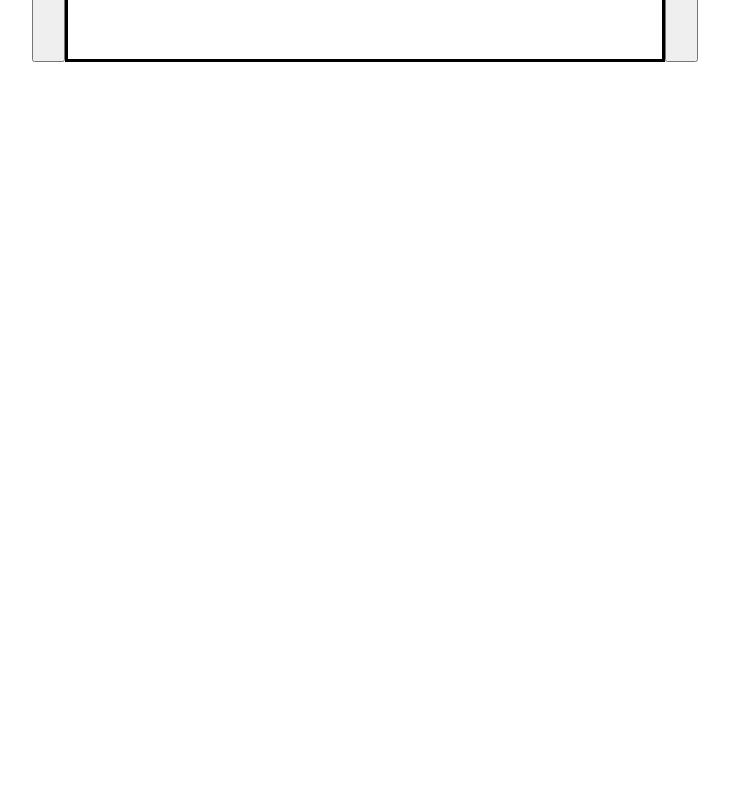
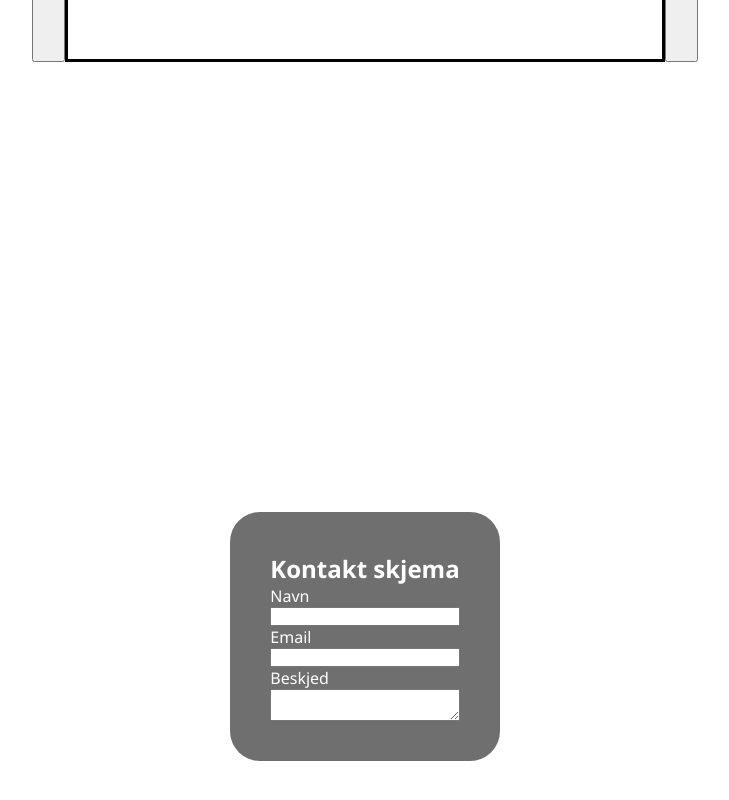
Before and after one commit to Erlandino/portfolio, a React (Create React App) app: page / in a window 1280 px wide. Shown: the part 2164-2964 px from the top of the page, without its empty margins (275-1004 px from the left). Before the commit the page ends 2400 px from the top, so only its background shows below. Built offline with nearby package versions, Linux system fonts and the light colour scheme.

Commit message:
contact skeleton done

```diff
--- a/src/App.js
+++ b/src/App.js
@@ -2,6 +2,7 @@ import React from "react";
 import Introduction from "./components/Introduction";
 import AboutMe from "./components/About_me";
 import Projects from "./components/Projects";
+import Contact from "./components/Contact";
 
 function App() {
   return (
@@ -9,6 +10,7 @@ function App() {
       <Introduction />
       <AboutMe />
       <Projects />
+      <Contact />
     </>
   );
 }
--- /dev/null
+++ b/src/components/Contact.jsx
@@ -0,0 +1,24 @@
+export default function Contact() {
+  return (
+    <section className="Contact">
+      <form action="" className="Contact__form">
+        <h2>Kontakt skjema</h2>
+
+        <label htmlFor="name" className="Contact__form__label">
+          Navn
+        </label>
+        <input type="text" id="name" name="name" className="Contact__form__input" />
+
+        <label htmlFor="email" className="Contact__form__label">
+          Email
+        </label>
+        <input type="text" id="email" name="email" className="Contact__form__input" />
+
+        <label htmlFor="message" className="Contact__form__label">
+          Beskjed
+        </label>
+        <textarea id="message" name="message" className="Contact__form__textarea"></textarea>
+      </form>
+    </section>
+  );
+}
--- a/src/index.css
+++ b/src/index.css
@@ -80,3 +80,18 @@ body,
   height: auto;
   cursor: pointer;
 }
+
+.Contact {
+  height: 100%;
+  display: flex;
+  justify-content: center;
+  align-items: center;
+}
+.Contact__form {
+  display: flex;
+  flex-direction: column;
+  background-color: #6f6f6f;
+  padding: 40px;
+  border-radius: 30px;
+  color: white;
+}
```
